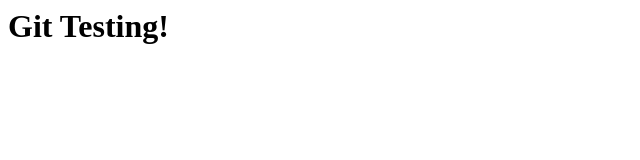
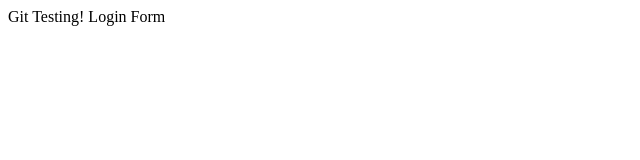
Before and after one commit to new2codinglol/myappsample, a plain HTML site: page index.html in a window 1280 px wide. Shown: the whole page, without its empty margins (0-640 px from the left). Drawn offline with Linux system fonts and the light colour scheme.

Commit message:
login form

```diff
--- /dev/null
+++ b/dir2/app2.js
@@ -0,0 +1 @@
+console.log("123!");
--- a/index.html
+++ b/index.html
@@ -3,6 +3,8 @@
         <title>Git Test</title>
     </head>
     <body>
-        <h1>Git Testing!</h1>
+        Git Testing!
+        Login Form
+
     </body>
 </html>
```
Also changed, not shown: login.html (added, +1 -0 lines), log.txt (added).
